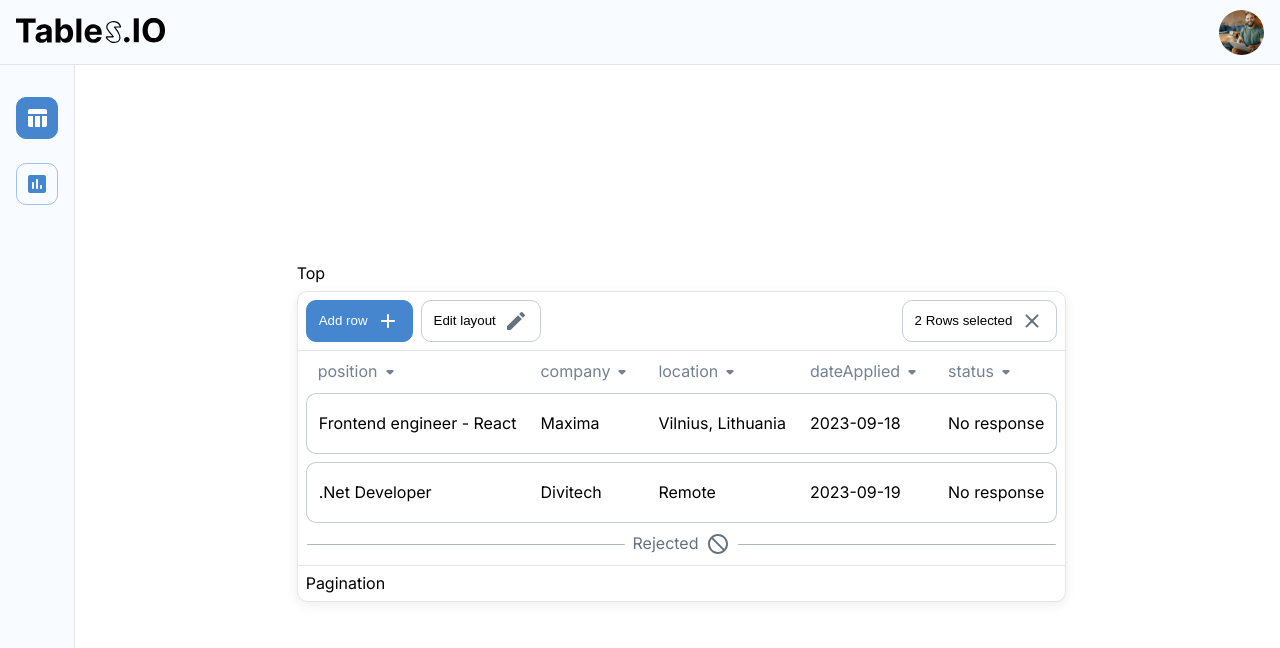
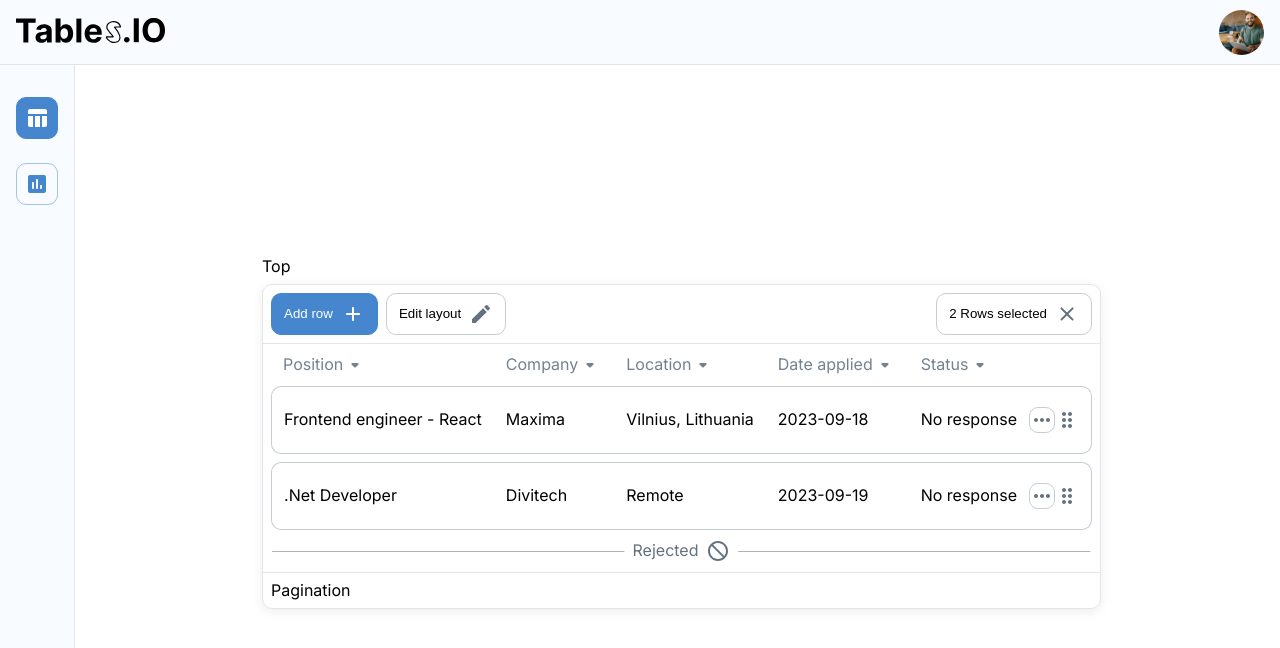
Before and after one commit to Droniukas/Tables.IO, a Next.js app in the folder frontend/: page / in a window 1280 px wide. Shown: the top 648 px of the page. Built offline with nearby package versions, Linux system fonts and the light colour scheme.

Commit message:
interfaces/data types changed up

```diff
--- a/frontend/src/app/_tables/table/Table.tsx
+++ b/frontend/src/app/_tables/table/Table.tsx
@@ -1,30 +1,37 @@
 import React from "react";
 import ArrowDropDownRoundedIcon from "@mui/icons-material/ArrowDropDownRounded";
 import styles from "./table.module.scss";
-import { TableRowData } from "@/models/interfaces/TableRowData";
+import { TableData } from "@/models/interfaces/TableData";
 import TablesSeperator from "../tablesSeperator/TablesSeperator";
 import { JobApplicationStatus } from "@/models/enums/JobApplicationStatus";
+import { JobApplicationTableDataRow } from "@/models/interfaces/JobApplicationTableDataRow";
+import Button from "@/components/button/Button";
+import MoreHorizRoundedIcon from "@mui/icons-material/MoreHorizRounded";
+import { Color } from "@/models/enums/Color";
+import { Size } from "@/models/enums/Size";
+import { ButtonType } from "@/models/enums/ButtonType";
+import DragIndicatorRoundedIcon from "@mui/icons-material/DragIndicatorRounded";
 
 type MainTableProps = {
-  rows: TableRowData[];
+  tableData: TableData;
 };
 
 const MainTable = (props: MainTableProps) => {
-  const { rows } = props;
+  const { tableData } = props;
+  const columnNames = tableData.columnNames;
+  const rows = tableData.rows;
 
-  // all performance heavier calculations should be memoized and handled
-  const notRejectedStatusRows: TableRowData[] = rows.filter(
-    (row) => row.columns.status !== JobApplicationStatus.REJECTED
+  // all performance heavier calculations like these two below should be memoized and handled
+  const notRejectedStatusRows: JobApplicationTableDataRow[] = rows.filter(
+    (row) => row.status !== JobApplicationStatus.REJECTED
   );
 
-  const rejectedStatusRows: TableRowData[] = rows.filter(
-    (row) => row.columns.status === JobApplicationStatus.REJECTED
+  const rejectedStatusRows: JobApplicationTableDataRow[] = rows.filter(
+    (row) => row.status === JobApplicationStatus.REJECTED
   );
-  // maybe 'rows[1].columns' part should substituted with the type itself..
-  const columnNames = Object.keys(rows[1].columns);
 
-  const mapRow = (row: TableRowData) => {
-    const { company, dateApplied, location, position, status } = row.columns;
+  const mapRow = (row: JobApplicationTableDataRow) => {
+    const { company, dateApplied, location, position, status } = row;
 
     return (
       <tr key={row.id} className={styles.dataRow}>
@@ -32,7 +39,18 @@ const MainTable = (props: MainTableProps) => {
         <td>{company}</td>
         <td>{location}</td>
         <td>{dateApplied}</td>
-        <td>{status}</td>
+        <td>
+          <span>{status}</span>
+          <div className={styles.tableRowIcons}>
+            <Button
+              icon={MoreHorizRoundedIcon}
+              color={Color.PRIMARY}
+              size={Size.SMALL}
+              type={ButtonType.ONLY_ICON}
+            />
+            <DragIndicatorRoundedIcon className={styles.draggableIcon} />
+          </div>
+        </td>
       </tr>
     );
   };
@@ -52,7 +70,7 @@ const MainTable = (props: MainTableProps) => {
       </thead>
       <tbody>
         {notRejectedStatusRows.map(mapRow)}
-        <TablesSeperator columnsLenght={columnNames.length} />
+        <TablesSeperator />
         {rejectedStatusRows.map(mapRow)}
       </tbody>
     </table>
--- a/frontend/src/app/_tables/table/table.module.scss
+++ b/frontend/src/app/_tables/table/table.module.scss
@@ -27,8 +27,23 @@
           border-right: 1px solid $neutral-200;
           border-top-right-radius: $main-br;
           border-bottom-right-radius: $main-br;
+          display: flex;
+          align-items: center;
+          span {
+            padding-right: inherit;
+          }
         }
       }
     }
   }
 }
+
+.tableRowIcons {
+  display: flex;
+  align-items: center;
+}
+
+.draggableIcon {
+  color: $neutral-600;
+  cursor: pointer;
+}
--- a/frontend/src/app/_tables/tablesSeperator/TablesSeperator.tsx
+++ b/frontend/src/app/_tables/tablesSeperator/TablesSeperator.tsx
@@ -2,15 +2,10 @@ import React from "react";
 import styles from "./tablesSeperator.module.scss";
 import NotInterestedRoundedIcon from "@mui/icons-material/NotInterestedRounded";
 
-type TableSeperatorProps = {
-  columnsLenght: number;
-};
-
-const TablesSeperator = (props: TableSeperatorProps) => {
-  const { columnsLenght } = props;
+const TablesSeperator = () => {
   return (
     <tr>
-      <td colSpan={columnsLenght}>
+      <td colSpan={Number.MAX_SAFE_INTEGER}>
         <div className={styles.container}>
           <svg height='10px' width={"100%"}>
             <rect
--- a/frontend/src/app/page.tsx
+++ b/frontend/src/app/page.tsx
@@ -8,32 +8,32 @@ import AddRoundedIcon from "@mui/icons-material/AddRounded";
 import EditRoundedIcon from "@mui/icons-material/EditRounded";
 import CloseRoundedIcon from "@mui/icons-material/CloseRounded";
 import Table from "./_tables/table/Table";
-import { TableRowData } from "@/models/interfaces/TableRowData";
+import { TableData } from "@/models/interfaces/TableData";
 import { JobApplicationStatus } from "@/models/enums/JobApplicationStatus";
 
 export default function Home() {
-  const fakeData: TableRowData[] = [
-    {
-      id: "1",
-      columns: {
+  const fakeData: TableData = {
+    id: "54sdfdsljfh",
+    columnNames: ["Position", "Company", "Location", "Date applied", "Status"],
+    rows: [
+      {
+        id: "4fdsfsdf",
         position: "Frontend engineer - React",
         company: "Maxima",
         location: "Vilnius, Lithuania",
         dateApplied: "2023-09-18",
         status: JobApplicationStatus.NO_RESPONSE,
       },
-    },
-    {
-      id: "2",
-      columns: {
+      {
+        id: "64fdsfds",
         position: ".Net Developer",
         company: "Divitech",
         location: "Remote",
         dateApplied: "2023-09-19",
         status: JobApplicationStatus.NO_RESPONSE,
       },
-    },
-  ];
+    ],
+  };
 
   return (
     <div className={styles.homeContainer}>
@@ -66,7 +66,7 @@ export default function Home() {
               icon={CloseRoundedIcon}
             />
           </div>
-          <Table rows={fakeData} />
+          <Table tableData={fakeData} />
           <div className={styles.pagination}>Pagination</div>
         </div>
       </div>
--- a/frontend/src/components/button/Button.tsx
+++ b/frontend/src/components/button/Button.tsx
@@ -3,7 +3,7 @@ import { Color } from "@/models/enums/Color";
 import { Size } from "@/models/enums/Size";
 import { State } from "@/models/enums/State";
 import styles from "./button.module.scss";
-import React, { useEffect } from "react";
+import React from "react";
 import { SvgIconProps } from "@mui/material";
 
 type ButtonProps = {
--- a/frontend/src/components/button/button.module.scss
+++ b/frontend/src/components/button/button.module.scss
@@ -15,8 +15,9 @@
 }
 
 .small-only-icon {
-  padding: 4px;
-  border-radius: 100%;
+  padding: 0px;
+  border-radius: 9px;
+  box-sizing: border-box;
 }
 
 .medium {
@@ -82,7 +83,7 @@
 
 /* icon sizes */
 .small-icon {
-  font-size: 20px;
+  font-size: 22px;
 }
 
 .medium-icon,
--- a/frontend/src/models/interfaces/JobApplicationColumns.ts
+++ b/frontend/src/models/interfaces/JobApplicationTableDataRow.ts
@@ -1,6 +1,7 @@
 import { JobApplicationStatus } from "../enums/JobApplicationStatus";
+import { TableDataRow } from "./TableDataRow";
 
-export interface JobApplicationColumns {
+export interface JobApplicationTableDataRow extends TableDataRow {
   position: string;
   company: string;
   location: string;
--- /dev/null
+++ b/frontend/src/models/interfaces/TableData.ts
@@ -0,0 +1,9 @@
+import { JobApplicationTableDataRow } from "./JobApplicationTableDataRow";
+
+export interface TableData {
+  // here we can other data relative to the whole table
+  id: string;
+  columnNames: string[];
+  // rows: TableDataRow[]; // should be this for further implementation
+  rows: JobApplicationTableDataRow[];
+}
--- /dev/null
+++ b/frontend/src/models/interfaces/TableDataRow.ts
@@ -0,0 +1,5 @@
+// this is abstract and shouldn be used
+export interface TableDataRow {
+  id: string;
+  // others like date modified
+}
```
Also changed, not shown: frontend/src/models/interfaces/TableRowData.ts (deleted, +0 -9 lines).
